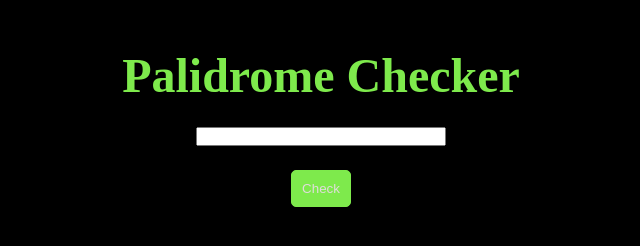
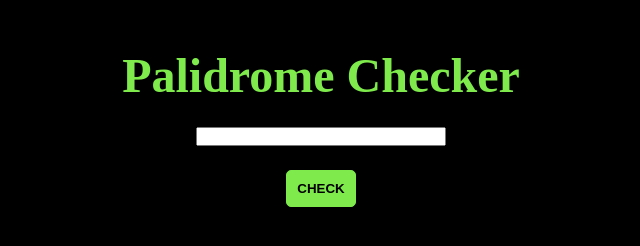
Before and after one commit to jeffchavez-dev/Palindrone-Checker, a plain HTML site: page index.html in a window 1280 px wide. Shown: the full height of the page, 319-959 px from the left. Drawn offline with Linux system fonts and the light colour scheme.

Commit message:
Update style.css

```diff
--- a/style.css
+++ b/style.css
@@ -51,7 +51,9 @@ button {
    cursor: pointer;
     padding: 10px;
     background-color: var(--accent);
-    color: var(--white);
+    color: var(--bg);
+    text-transform: uppercase;
+    font-weight: bold;
     border: 1px solid var(--accent);
     border-radius: 5px;
 
```
